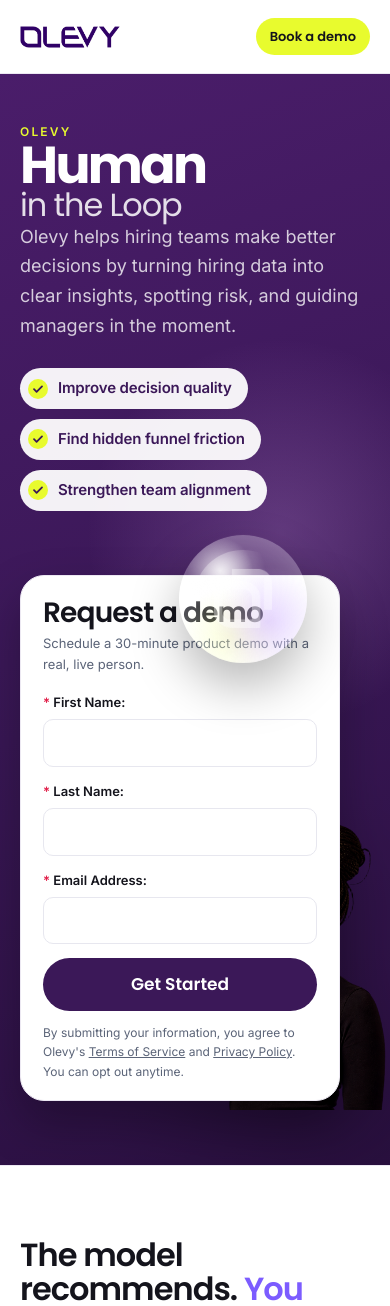
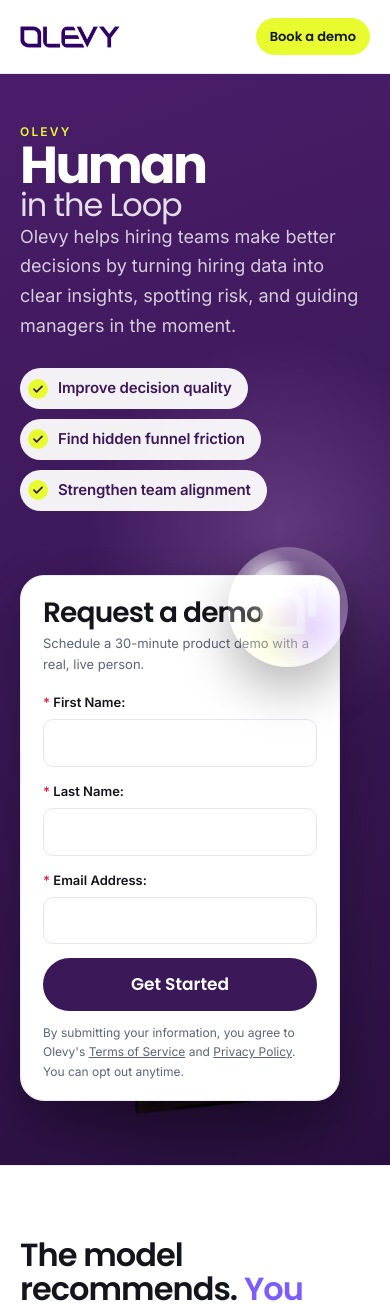
Before and after one commit to smance00/Test---smance00, a Next.js app: page / in a window 390 px wide. Shown: the top 1306 px of the page. Built offline with nearby package versions, Linux system fonts and the light colour scheme.

Commit message:
Have her lean into the demo form and pop the bubble on it.
Anchor the portrait and branded bubble to the card so she reads as interacting with the form, not standing beside it.

Co-authored-by: Sakyra M <smance00@users.noreply.github.com>

```diff
--- a/app/loop.css
+++ b/app/loop.css
@@ -125,15 +125,20 @@ html:has(.olv) body {
 .olv-open-stage {
   position: relative;
   min-height: 540px;
-  padding: 56px 0 0;
+  padding: 64px 0 0;
+}
+.olv-open-card {
+  position: relative;
+  z-index: 2;
+  width: min(100%, 320px);
 }
 .olv-open-human {
   position: absolute;
-  left: 200px;
+  left: 108px;
   right: auto;
-  bottom: -28px;
-  width: 380px;
-  height: 540px;
+  bottom: -12px;
+  width: 420px;
+  height: 560px;
   margin: 0;
   pointer-events: none;
   z-index: 1;
@@ -145,8 +150,8 @@ html:has(.olv) body {
   height: 100%;
   object-fit: contain;
   object-position: center bottom;
-  transform: scaleX(-1);
-  transform-origin: center bottom;
+  transform: scaleX(-1) rotate(6deg);
+  transform-origin: 40% bottom;
   filter: drop-shadow(0 28px 48px rgba(0, 0, 0, 0.28));
 }
 .olv-orb {
@@ -183,13 +188,13 @@ html:has(.olv) body {
     transform: scale(1.4);
   }
 }
-.olv-orb.brand {
-  left: 248px;
-  right: auto;
-  top: 12px;
+.olv-open-card .olv-orb.brand {
+  left: auto;
+  right: -22px;
+  top: -36px;
   z-index: 3;
-  width: 128px;
-  height: 128px;
+  width: 120px;
+  height: 120px;
   display: grid;
   place-items: center;
   background:
@@ -812,15 +817,14 @@ html:has(.olv) body {
     padding-top: 40px;
   }
   .olv-open-human {
-    left: 42%;
-    width: min(320px, 58vw);
+    left: 28%;
+    width: min(340px, 64vw);
     height: 460px;
-    bottom: -16px;
+    bottom: -12px;
   }
-  .olv-orb.brand {
-    left: auto;
-    right: 18%;
-    top: 0;
+  .olv-open-card .olv-orb.brand {
+    right: -8px;
+    top: -28px;
   }
   .olv-nav nav a:not(.olv-nav-cta) {
     display: none;
--- a/app/page.tsx
+++ b/app/page.tsx
@@ -61,8 +61,10 @@ export default function HomePage() {
                   alt="A hiring leader considering a recommendation — the human who stays in the loop."
                 />
               </figure>
-              <HeroOrbs />
-              <DemoRequestForm id="hero-request-demo" className="olv-hero-form vis" />
+              <div className="olv-open-card">
+                <HeroOrbs />
+                <DemoRequestForm id="hero-request-demo" className="olv-hero-form vis" />
+              </div>
             </div>
           </div>
         </section>
```
